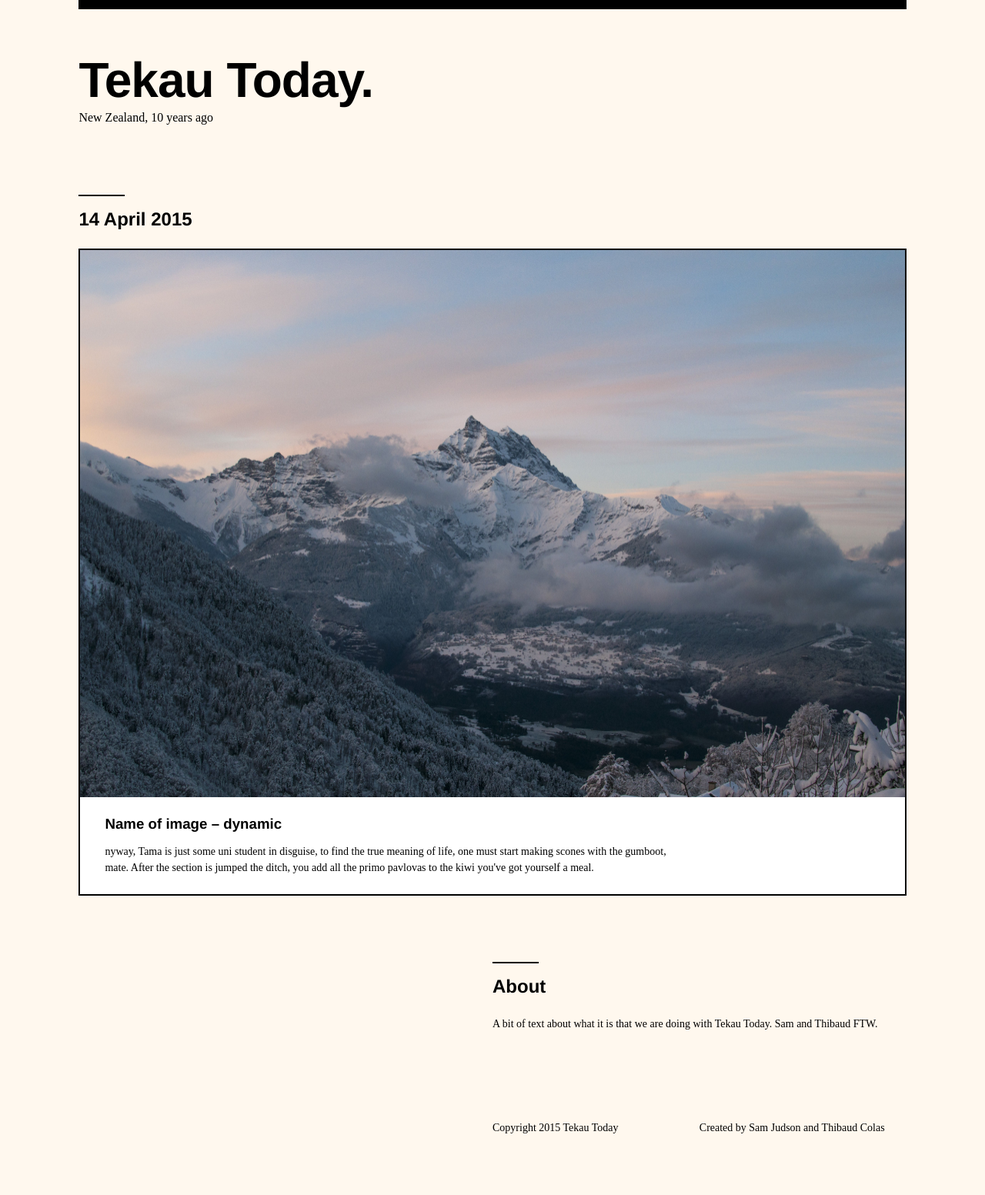
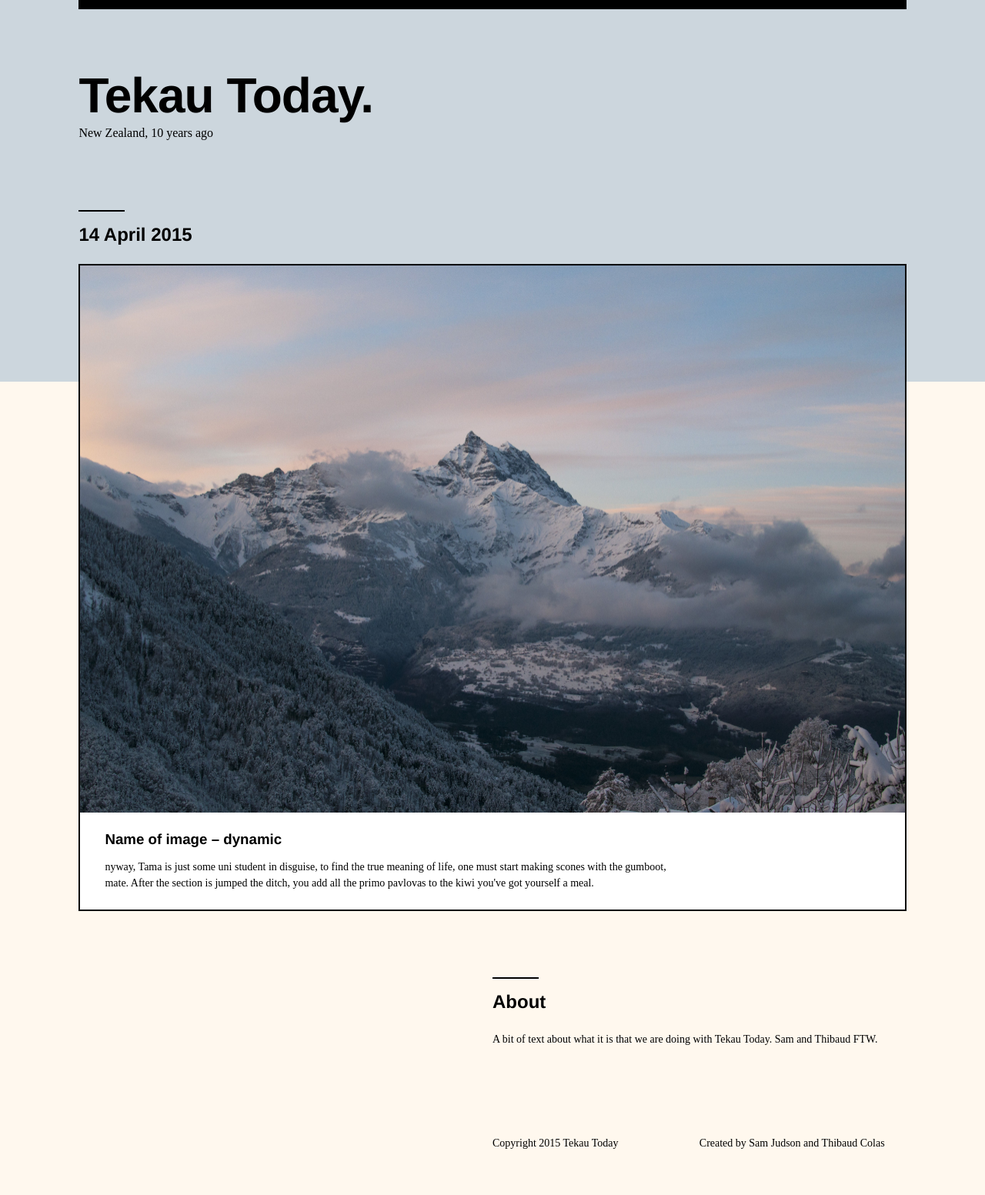
Before and after one commit to thibaudcolas/tekautoday, a Flask app: page / in a window 1280 px wide. Shown: the whole page at 77% size. Before the commit the page ends 1473 px from the top, so only its background shows below. Run offline with Flask 2, Linux system fonts and the light colour scheme; style sheets or scripts are compiled from the project's sources; some libraries are stand-ins or nearby versions.

Commit message:
design tweaks, just messin

```diff
--- a/src/sass/base/_section.scss
+++ b/src/sass/base/_section.scss
@@ -5,6 +5,18 @@
 
 html {
   background-color: $colorGray1;
+}
+
+.diagonal-bg {
+  &:before {
+    content: '';
+    background-color: $colorGray3;
+    top: 0;
+    height: 62%;
+    width: 100%;
+    position: fixed;
+    z-index: -1000;
+  }
 }
 
 img, div {
@@ -76,7 +88,7 @@ img, div {
   display: block;
 
   @media #{$grid-mobile} {
-    padding-top: 60px;
+    padding-top: 80px;
   }
 }
 
--- a/src/templates/index.html
+++ b/src/templates/index.html
@@ -29,7 +29,8 @@
 </head>
 
 <body role="document">
-    <div>
+
+    <div class="diagonal-bg">
         <header class="section">
             <div class="section--content__title">
                 <div class="hero-title">
```
